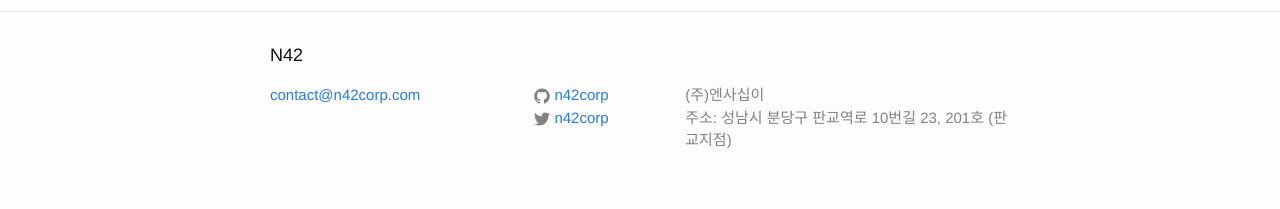
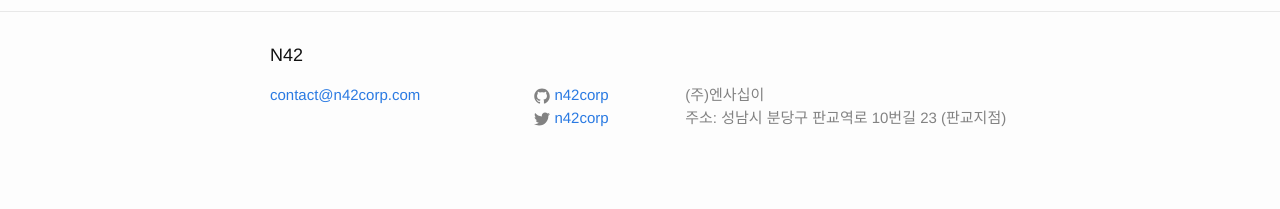
Before and after one commit to daangn/daangn-team-page, a Jekyll site: the page built from index.md, in a window 1280 px wide. Shown: the part 760-969 px from the top of the page. Built offline with Jekyll 4.4.1, drawn with Linux system fonts in a browser that asks for light colours.

Commit message:
Update _config.yml

```diff
--- a/_config.yml
+++ b/_config.yml
@@ -3,7 +3,7 @@ title: N42
 email: contact@n42corp.com
 description: > # this means to ignore newlines until "baseurl:"
   (주)엔사십이<br/>
-  주소: 성남시 분당구 판교역로 10번길 23, 201호 (판교지점)
+  주소: 성남시 분당구 판교역로 10번길 23 (판교지점)
 baseurl: "" # the subpath of your site, e.g. /blog/
 url: "http://www.n42corp.com" # the base hostname & protocol for your site
 twitter_username: n42corp
```
